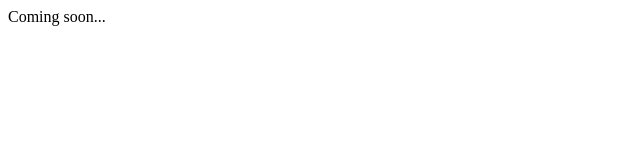
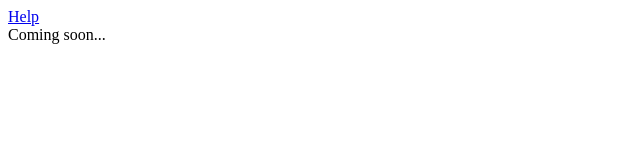
Before and after one commit to callenflynn/C-Engine, a plain HTML site: page index.html in a window 1280 px wide. Shown: the whole page, without its empty margins (0-640 px from the left). Drawn offline with Linux system fonts and the light colour scheme.

Commit message:
Update index.html

```diff
--- a/index.html
+++ b/index.html
@@ -1,6 +1,9 @@
 <!doctype html>
 <html dir="[direction]" lang="[language]" class="[class names]">
 	<head>
+		<nav>
+	      <a href="help.html">Help</a>
+		</nav>
 		<title>C Engine by Cal</title>
 	</head>
 	<body>
```
